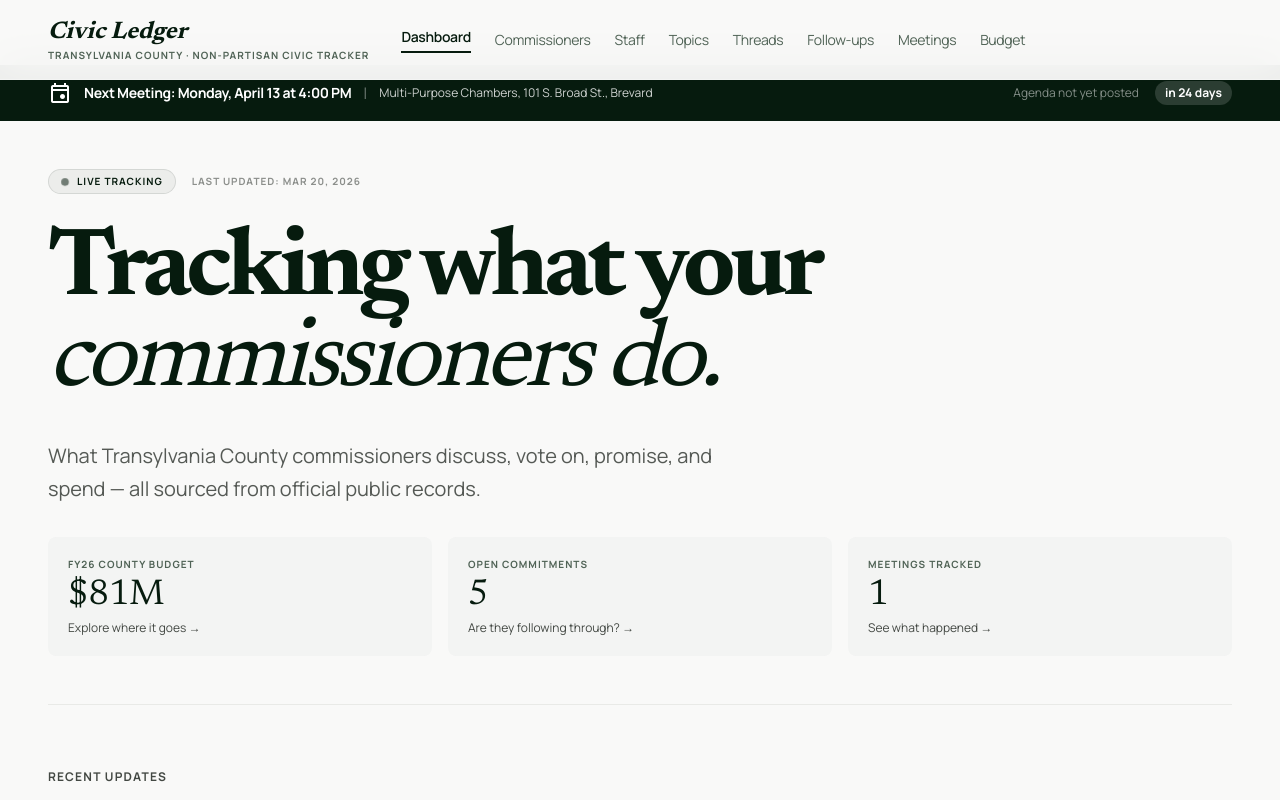
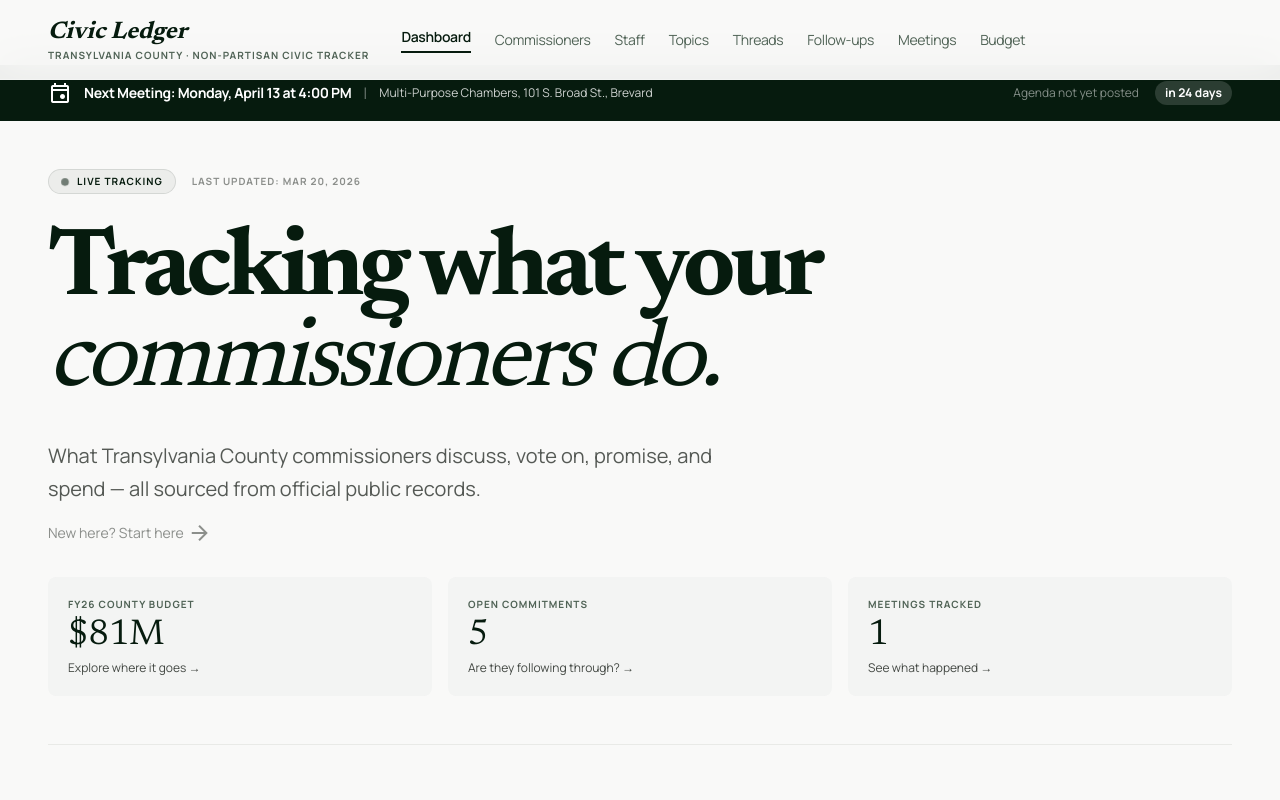
Before and after one commit to kschlunz/transylvania-civic-tracker, a Next.js app in the folder tc-commissioner-tracker/: page / in a window 1280 px wide. Shown: the top 800 px of the page. Built offline with nearby package versions, Linux system fonts and the light colour scheme; no server answers; the database is empty.

Commit message:
new here

```diff
--- a/tc-commissioner-tracker/app/page.tsx
+++ b/tc-commissioner-tracker/app/page.tsx
@@ -569,6 +569,9 @@ function DashboardContent() {
             <p className="font-body text-xl text-on-surface-variant mt-8 max-w-2xl leading-relaxed opacity-90">
               What Transylvania County commissioners discuss, vote on, promise, and spend — all sourced from official public records.
             </p>
+            <Link href="/start-here" className="inline-flex items-center gap-1 text-sm text-on-surface-variant/60 hover:text-primary mt-4 transition-colors">
+              New here? Start here <span className="material-symbols-outlined text-sm">arrow_forward</span>
+            </Link>
           </div>
 
           {/* Live stat cards */}
```
